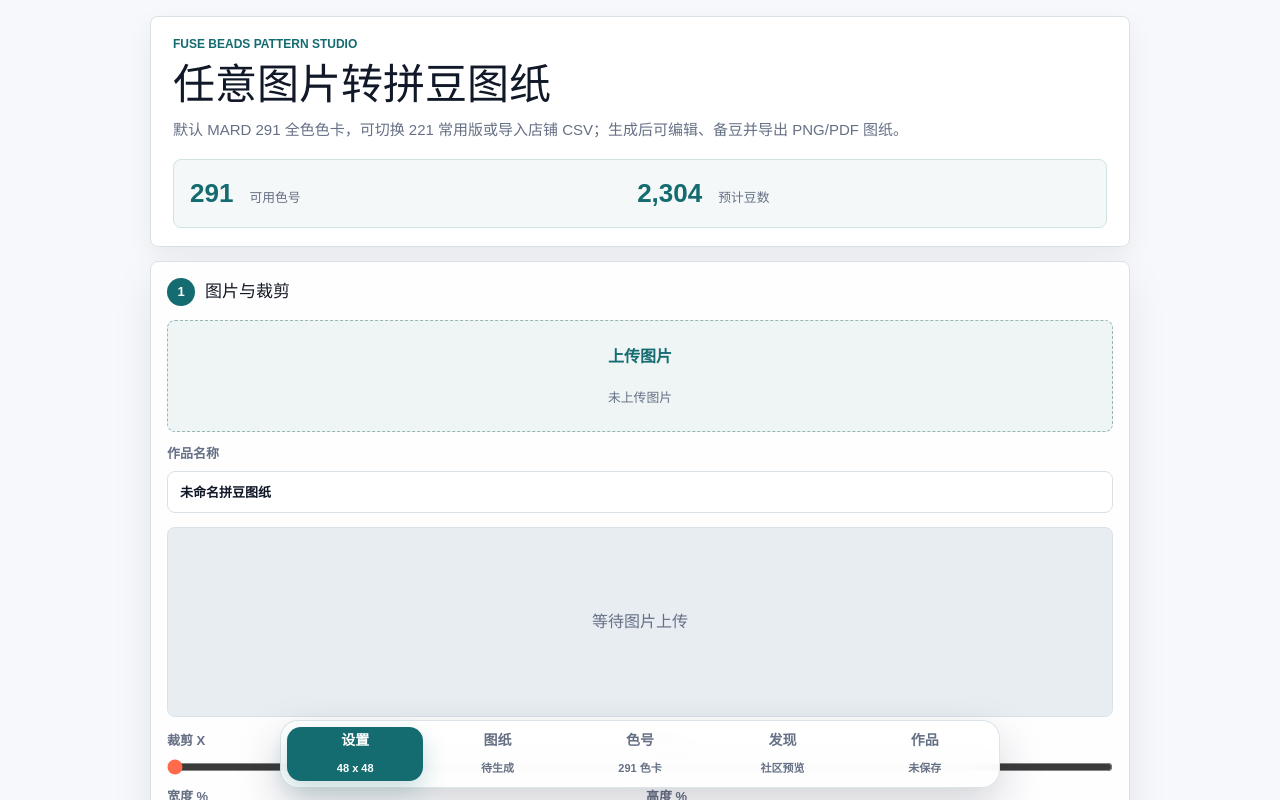
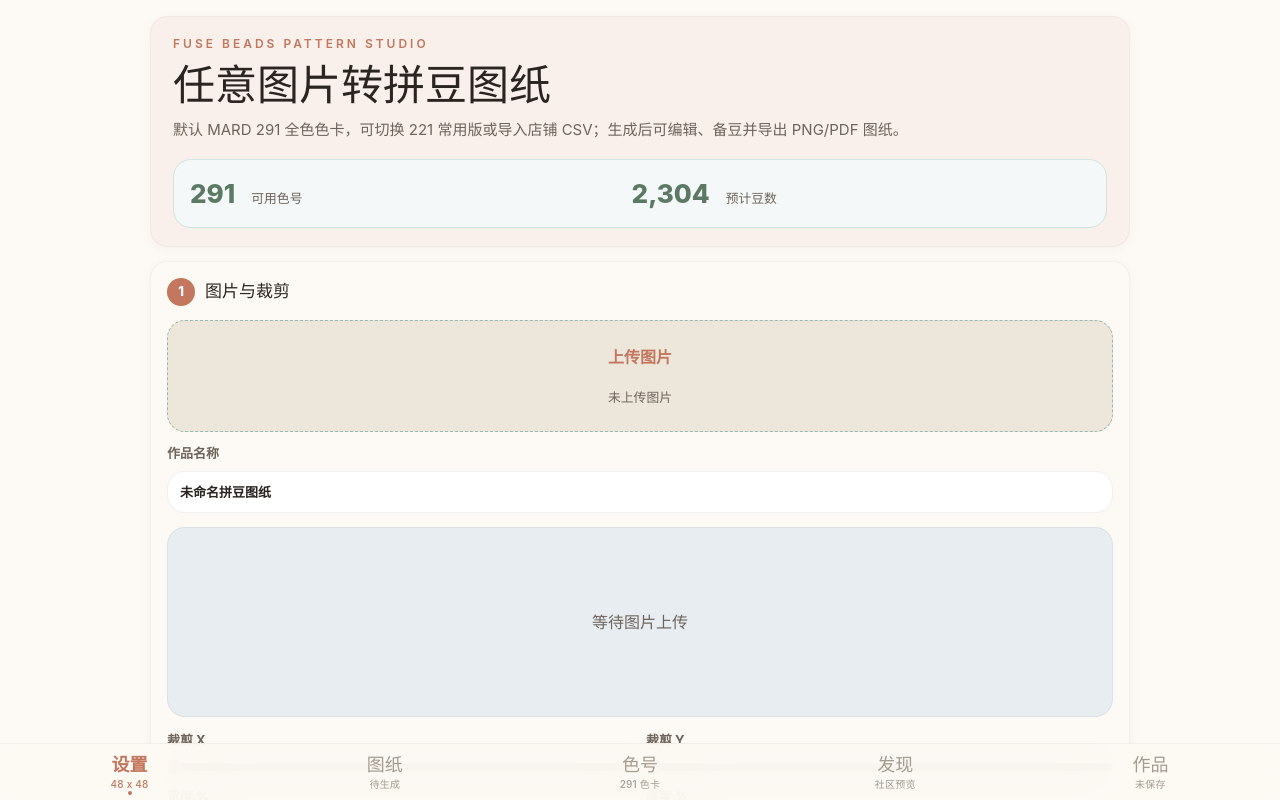
Before and after one commit to moirakk/bead-pattern-studio, a Next.js app: page / in a window 1280 px wide. Shown: the top 800 px of the page. Built offline with nearby package versions, Linux system fonts and the light colour scheme.

Commit message:
style: v5 设计系统迁移 — 陶土主色、暖色调 token、iOS Tab 栏、圆角升级

```diff
--- a/app/globals.css
+++ b/app/globals.css
@@ -1,24 +1,41 @@
 @import "tailwindcss";
 
 :root {
-  --background: #f7f8fb;
-  --foreground: #141824;
-  --panel: #ffffff;
-  --panel-strong: #eef5f4;
-  --line: #d9e1e7;
-  --muted: #667085;
-  --teal: #1f9a94;
-  --teal-dark: #146b70;
-  --coral: #ff6b4a;
-  --yellow: #f3c94b;
-  --ink: #111827;
+  /* v5 设计系统 token */
+  --background: #FDFAF5;
+  --foreground: #2A2521;
+  --panel: #FDFAF5;
+  --panel-strong: #EDE6DA;
+  --line: rgba(42,37,33,.06);
+  --muted: #6D645B;
+  --teal: #7B9A82;
+  --teal-dark: #5C7A63;
+  --coral: #C2775E;
+  --coral-dark: #A45F47;
+  --coral-soft: #E8C4B4;
+  --coral-wash: #F9F0EB;
+  --yellow: #F3C94B;
+  --ink: #2A2521;
+  --ink-2: #6D645B;
+  --ink-3: #A49C91;
+  --cream: #F6F1EA;
+  --warm: #EDE6DA;
+  --paper: #FDFAF5;
+  --r-card: 18px;
+  --r-pill: 24px;
+  --r-chip: 13px;
+  --ease-expo: cubic-bezier(.16,1,.3,1);
+  --ease-spring: cubic-bezier(.34,1.56,.64,1);
+  --safe-b: env(safe-area-inset-bottom, 0px);
+  --safe-t: env(safe-area-inset-top, 0px);
 }
 
 @theme inline {
   --color-background: var(--background);
   --color-foreground: var(--foreground);
-  --font-sans: Arial, "PingFang SC", "Microsoft YaHei", sans-serif;
-  --font-mono: "SFMono-Regular", Consolas, "Liberation Mono", monospace;
+  --font-sans: -apple-system, "SF Pro Text", "PingFang SC", "Noto Sans SC", sans-serif;
+  --font-serif: "Noto Serif SC", "Songti SC", Georgia, serif;
+  --font-mono: "SF Mono", ui-monospace, "SFMono-Regular", Consolas, monospace;
 }
 
 * {
@@ -29,7 +46,10 @@ body {
   margin: 0;
   background: var(--background);
   color: var(--foreground);
-  font-family: Arial, "PingFang SC", "Microsoft YaHei", sans-serif;
+  font-family: -apple-system, "SF Pro Text", "PingFang SC", "Noto Sans SC", sans-serif;
+  -webkit-font-smoothing: antialiased;
+  overscroll-behavior: none;
+  -webkit-tap-highlight-color: transparent;
 }
 
 button,
@@ -61,18 +81,18 @@ button:disabled {
   margin: 0 auto 14px;
   padding: 18px 22px;
   color: var(--ink);
-  background: #ffffff;
-  border: 1px solid var(--line);
-  border-radius: 8px;
-  box-shadow: 0 10px 28px rgba(17, 24, 39, 0.06);
+  background: var(--coral-wash);
+  border: 1px solid rgba(42, 37, 33, 0.04);
+  border-radius: var(--r-card);
+  box-shadow: 0 2px 12px rgba(42, 37, 33, 0.04);
 }
 
 .eyebrow {
   margin: 0 0 10px;
-  color: var(--teal-dark);
-  font-size: 12px;
-  font-weight: 700;
-  letter-spacing: 0;
+  color: var(--coral);
+  font-size: 12px;
+  font-weight: 600;
+  letter-spacing: 3px;
   text-transform: uppercase;
 }
 
@@ -100,7 +120,7 @@ button:disabled {
   padding: 14px 16px;
   background: #f4f8f8;
   border: 1px solid #cfe4e3;
-  border-radius: 8px;
+  border-radius: var(--r-card);
 }
 
 .hero-meter small {
@@ -119,10 +139,10 @@ button:disabled {
 
 .panel,
 .pattern-stage {
-  background: rgba(255, 255, 255, 0.92);
-  border: 1px solid var(--line);
-  border-radius: 8px;
-  box-shadow: 0 16px 40px rgba(17, 24, 39, 0.08);
+  background: var(--paper);
+  border: 1px solid rgba(42, 37, 33, 0.04);
+  border-radius: var(--r-card);
+  box-shadow: 0 2px 12px rgba(42, 37, 33, 0.04), 0 0 0 0.5px rgba(42, 37, 33, 0.02);
 }
 
 .panel-title h2,
@@ -166,7 +186,7 @@ button:disabled {
   height: 28px;
   place-items: center;
   color: #fff;
-  background: var(--teal-dark);
+  background: var(--coral);
   border-radius: 50%;
   font-size: 13px;
   font-weight: 800;
@@ -181,7 +201,7 @@ button:disabled {
   color: var(--ink);
   background: var(--panel-strong);
   border: 1px dashed #95b8b7;
-  border-radius: 8px;
+  border-radius: var(--r-card);
   text-align: center;
 }
 
@@ -190,10 +210,10 @@ button:disabled {
   gap: 4px;
   margin: 14px 0;
   padding: 12px 14px;
-  color: var(--teal-dark);
+  color: var(--coral);
   background: #eef8f6;
   border: 1px solid #bde2dd;
-  border-radius: 8px;
+  border-radius: var(--r-card);
 }
 
 .local-processing-note strong {
@@ -214,7 +234,7 @@ button:disabled {
 }
 
 .file-drop strong {
-  color: var(--teal-dark);
+  color: var(--coral);
 }
 
 .file-drop small {
@@ -241,12 +261,12 @@ button:disabled {
   color: var(--ink);
   background: #fff;
   border: 1px solid var(--line);
-  border-radius: 8px;
+  border-radius: var(--r-card);
 }
 
 .project-name-field input:focus {
   outline: 0;
-  border-color: var(--teal);
+  border-color: var(--coral);
   box-shadow: 0 0 0 3px rgba(31, 154, 148, 0.14);
 }
 
@@ -262,7 +282,7 @@ button:disabled {
   margin: 14px 0;
   background: #e8edf2;
   border: 1px solid var(--line);
-  border-radius: 8px;
+  border-radius: var(--r-card);
 }
 
 .source-preview:empty {
@@ -314,7 +334,7 @@ input[type="range"] {
 .image-adjustment-header button {
   min-height: 30px;
   padding: 0 10px;
-  color: var(--teal-dark);
+  color: var(--coral);
   background: #fff;
   border: 1px solid var(--line);
   border-radius: 7px;
@@ -373,7 +393,7 @@ input[type="range"] {
   color: var(--ink);
   background: #fff;
   border: 1px solid var(--line);
-  border-radius: 8px;
+  border-radius: var(--r-card);
 }
 
 .number-row input:disabled {
@@ -392,7 +412,7 @@ input[type="range"] {
 .toggle input {
   width: 18px;
   height: 18px;
-  accent-color: var(--teal);
+  accent-color: var(--coral);
 }
 
 .mode-field {
@@ -411,7 +431,7 @@ input[type="range"] {
   padding: 4px;
   background: #eef2f6;
   border: 1px solid var(--line);
-  border-radius: 8px;
+  border-radius: var(--r-card);
 }
 
 .mode-toggle button {
@@ -426,7 +446,7 @@ input[type="range"] {
 
 .mode-toggle button.active {
   color: #fff;
-  background: var(--teal-dark);
+  background: var(--coral);
   box-shadow: 0 6px 16px rgba(20, 107, 112, 0.18);
 }
 
@@ -460,7 +480,7 @@ input[type="range"] {
   color: #fff;
   background: var(--ink);
   border: 0;
-  border-radius: 8px;
+  border-radius: var(--r-card);
   font-weight: 800;
 }
 
@@ -469,7 +489,7 @@ input[type="range"] {
 }
 
 .export-actions button:nth-child(3) {
-  background: var(--teal-dark);
+  background: var(--coral);
 }
 
 .canvas-wrap {
@@ -483,7 +503,7 @@ input[type="range"] {
     #f9fbfd;
   background-size: 24px 24px;
   border: 1px solid var(--line);
-  border-radius: 8px;
+  border-radius: var(--r-card);
 }
 
 .pattern-canvas {
@@ -523,7 +543,7 @@ input[type="range"] {
   padding: 14px;
   background: #f2f7f7;
   border: 1px solid var(--line);
-  border-radius: 8px;
+  border-radius: var(--r-card);
 }
 
 .paint-bar > div:first-child {
@@ -555,7 +575,7 @@ input[type="range"] {
   color: var(--ink);
   background: #fff;
   border: 1px solid var(--line);
-  border-radius: 8px;
+  border-radius: var(--r-card);
   font-weight: 800;
 }
 
@@ -566,8 +586,8 @@ input[type="range"] {
 
 .edit-mode-toggle button.active {
   color: #fff;
-  background: var(--teal-dark);
-  border-color: var(--teal-dark);
+  background: var(--coral);
+  border-color: var(--coral);
 }
 
 .selection-actions {
@@ -594,7 +614,7 @@ input[type="range"] {
   width: 44px;
   height: 44px;
   border: 1px solid rgba(17, 24, 39, 0.25);
-  border-radius: 8px;
+  border-radius: var(--r-card);
 }
 
 .palette-preset-switch {
@@ -604,7 +624,7 @@ input[type="range"] {
   margin-top: 12px;
   padding: 4px;
   background: #eef2f4;
-  border-radius: 8px;
+  border-radius: var(--r-card);
 }
 
 .palette-preset-switch button {
@@ -619,7 +639,7 @@ input[type="range"] {
 
 .palette-preset-switch button.active {
   color: #fff;
-  background: var(--teal-dark);
+  background: var(--coral);
 }
 
 .palette-source {
@@ -627,10 +647,10 @@ input[type="range"] {
   gap: 4px;
   margin: 12px 0;
   padding: 10px 12px;
-  color: var(--teal-dark);
+  color: var(--coral);
   background: #eef8f6;
   border: 1px solid #91d7d1;
-  border-radius: 8px;
+  border-radius: var(--r-card);
   font-size: 12px;
 }
 
@@ -663,7 +683,7 @@ input[type="range"] {
   color: var(--ink);
   background: #fff;
   border: 1px solid var(--line);
-  border-radius: 8px;
+  border-radius: var(--r-card);
   font-size: 12px;
   font-weight: 800;
   text-align: left;
@@ -707,7 +727,7 @@ input[type="range"] {
   padding: 9px 10px;
   background: #f4f8f8;
   border: 1px solid var(--line);
-  border-radius: 8px;
+  border-radius: var(--r-card);
 }
 
 .kit-summary span {
@@ -731,7 +751,7 @@ input[type="range"] {
   padding: 8px;
   background: #f9fbfd;
   border: 1px solid var(--line);
-  border-radius: 8px;
+  border-radius: var(--r-card);
 }
 
 .swatch {
@@ -800,9 +820,9 @@ input[type="range"] {
   min-height: 38px;
   padding: 0 14px;
   color: #fff;
-  background: var(--teal-dark);
+  background: var(--coral);
   border: 0;
-  border-radius: 8px;
+  border-radius: var(--r-card);
   font-size: 13px;
   font-weight: 800;
 }
@@ -816,7 +836,7 @@ input[type="range"] {
 
 .portfolio-actions label {
   position: relative;
-  color: var(--teal-dark);
+  color: var(--coral);
   background: #fff;
   border: 1px solid #a8cac8;
   cursor: pointer;
@@ -831,7 +851,7 @@ input[type="range"] {
 }
 
 .portfolio-actions button:nth-of-type(1) {
-  color: var(--teal-dark);
+  color: var(--coral);
   background: #fff;
   border: 1px solid #a8cac8;
 }
@@ -855,7 +875,7 @@ input[type="range"] {
   color: #4d6970;
   background: #eef8f6;
   border: 1px solid #c6e4e1;
-  border-radius: 8px;
+  border-radius: var(--r-card);
   font-size: 12px;
   line-height: 1.5;
 }
@@ -874,7 +894,7 @@ input[type="range"] {
   padding: 12px 14px;
   background: #f4f8f8;
   border: 1px solid var(--line);
-  border-radius: 8px;
+  border-radius: var(--r-card);
 }
 
 .portfolio-summary span {
@@ -884,7 +904,7 @@ input[type="range"] {
 
 .portfolio-summary strong {
   overflow: hidden;
-  color: var(--teal-dark);
+  color: var(--coral);
   font-size: 17px;
   text-overflow: ellipsis;
   white-space: nowrap;
@@ -908,14 +928,14 @@ input[type="range"] {
   color: var(--ink);
   background: #fff;
   border: 1px solid var(--line);
-  border-radius: 8px;
+  border-radius: var(--r-card);
   outline: none;
 }
 
 .portfolio-library-tools input:focus,
 .portfolio-library-tools select:focus,
 .project-rename-form input:focus {
-  border-color: var(--teal);
+  border-color: var(--coral);
   box-shadow: 0 0 0 3px rgba(31, 154, 148, 0.12);
 }
 
@@ -933,7 +953,7 @@ input[type="range"] {
   padding: 10px;
   background: #f9fbfd;
   border: 1px solid var(--line);
-  border-radius: 8px;
+  border-radius: var(--r-card);
 }
 
 .saved-project img,
@@ -991,8 +1011,8 @@ input[type="range"] {
 
 .project-rename-form button:first-child {
   color: #fff;
-  background: var(--teal-dark);
-  border-color: var(--teal-dark);
+  background: var(--coral);
+  border-color: var(--coral);
 }
 
 .saved-project small {
@@ -1006,7 +1026,7 @@ input[type="range"] {
   min-height: 30px;
   margin-top: 7px;
   padding: 0 8px;
-  color: var(--teal-dark);
+  color: var(--coral);
   background: #eef8f6;
   border: 1px solid #c6e4e1;
   border-radius: 7px;
@@ -1027,15 +1047,15 @@ input[type="range"] {
   color: var(--ink);
   background: #fff;
   border: 1px solid var(--line);
-  border-radius: 8px;
+  border-radius: var(--r-card);
   font-size: 12px;
   font-weight: 800;
 }
 
 .saved-project-actions button:first-child {
   color: #fff;
-  background: var(--teal-dark);
-  border-color: var(--teal-dark);
+  background: var(--coral);
+  border-color: var(--coral);
 }
 
 .saved-project-actions .danger-confirm {
@@ -1053,7 +1073,7 @@ input[type="range"] {
   color: var(--muted);
   background: #f9fbfd;
   border: 1px dashed #b8c5ce;
-  border-radius: 8px;
+  border-radius: var(--r-card);
 }
 
 .portfolio-empty strong {
@@ -1082,7 +1102,7 @@ input[type="range"] {
 .community-draft-overview > span {
   width: fit-content;
   padding: 4px 8px;
-  color: var(--teal-dark);
+  color: var(--coral);
   background: #e9f6f4;
   border-radius: 6px;
   font-size: 11px;
@@ -1114,7 +1134,7 @@ input[type="range"] {
   padding: 14px;
   background: #f4f8f8;
   border: 1px solid #c6e4e1;
-  border-radius: 8px;
+  border-radius: var(--r-card);
 }
 
 .community-draft-overview {
@@ -1151,7 +1171,7 @@ input[type="range"] {
   color: var(--ink);
   background: #fff;
   border: 1px solid var(--line);
-  border-radius: 8px;
+  border-radius: var(--r-card);
   font-size: 12px;
   font-weight: 800;
 }
@@ -1159,8 +1179,8 @@ input[type="range"] {
 .community-draft-overview > div button:first-child,
 .community-save-draft {
   color: #fff;
-  background: var(--teal-dark);
-  border-color: var(--teal-dark);
+  background: var(--coral);
+  border-color: var(--coral);
 }
 
 .community-draft-summary,
@@ -1237,7 +1257,7 @@ input[type="range"] {
   color: var(--ink);
   background: #fff;
   border: 1px solid var(--line);
-  border-radius: 8px;
+  border-radius: var(--r-card);
   font: inherit;
   font-size: 13px;
 }
@@ -1263,7 +1283,7 @@ input[type="range"] {
   gap: 4px;
   padding: 4px;
   background: #e8efef;
-  border-radius: 8px;
+  border-radius: var(--r-card);
 }
 
 .community-policy-toggle button {
@@ -1275,8 +1295,8 @@ input[type="range"] {
 
 .community-policy-toggle button.active {
   color: #fff;
-  background: var(--teal-dark);
-  border-color: var(--teal-dark);
+  background: var(--coral);
+  border-color: var(--coral);
 }
 
 .community-save-draft {
@@ -1288,7 +1308,7 @@ input[type="range"] {
   padding: 9px 11px;
   color: var(--teal-dark) !important;
   background: #e3f3f1;
-  border-radius: 8px;
+  border-radius: var(--r-card);
   font-weight: 700;
 }
 
@@ -1306,7 +1326,7 @@ input[type="range"] {
   color: var(--ink);
   background: #fff;
   border: 1px solid var(--line);
-  border-radius: 8px;
+  border-radius: var(--r-card);
 }
 
 .community-view-tabs {
@@ -1314,7 +1334,7 @@ input[type="range"] {
   grid-template-columns: repeat(3, minmax(76px, 1fr));
   padding: 4px;
   background: #eef2f4;
-  border-radius: 8px;
+  border-radius: var(--r-card);
 }
 
 .community-view-tabs button {
@@ -1330,7 +1350,7 @@ input[type="range"] {
 
 .community-view-tabs button.active {
   color: #fff;
-  background: var(--teal-dark);
+  background: var(--coral);
 }
 
 .community-grid {
@@ -1345,7 +1365,7 @@ input[type="range"] {
   overflow: hidden;
   background: #fff;
   border: 1px solid var(--line);
-  border-radius: 8px;
+  border-radius: var(--r-card);
 }
 
 .community-preview-button {
@@ -1387,10 +1407,10 @@ input[type="range"] {
 .community-post-open {
   min-height: 36px;
   padding: 0 10px;
-  color: var(--teal-dark);
+  color: var(--coral);
   background: #e9f6f4;
   border: 1px solid #91d7d1;
-  border-radius: 8px;
+  border-radius: var(--r-card);
   font-size: 12px;
   font-weight: 800;
 }
@@ -1418,7 +1438,7 @@ input[type="range"] {
 }
 
 .community-post-actions button.active {
-  color: var(--teal-dark);
+  color: var(--coral);
   background: #e9f6f4;
   border-color: #91d7d1;
 }
@@ -1432,7 +1452,7 @@ input[type="range"] {
   color: var(--muted);
   background: #f9fbfd;
   border: 1px dashed #b8c5ce;
-  border-radius: 8px;
+  border-radius: var(--r-card);
 }
 
 .community-detail {
@@ -1443,7 +1463,7 @@ input[type="range"] {
 .community-back {
   min-height: 40px;
   padding: 0;
-  color: var(--teal-dark);
+  color: var(--coral);
   background: transparent;
   border: 0;
   font-size: 13px;
@@ -1472,7 +1492,7 @@ input[type="range"] {
 .community-detail-heading > small {
   width: fit-content;
   padding: 4px 8px;
-  color: var(--teal-dark);
+  color: var(--coral);
   background: #e9f6f4;
   border-radius: 6px;
   font-size: 11px;
@@ -1501,7 +1521,7 @@ input[type="range"] {
 .community-pattern-detail {
   max-height: 640px;
   border: 1px solid var(--line);
-  border-radius: 8px;
+  border-radius: var(--r-card);
 }
 
 .community-detail-actions {
@@ -1518,30 +1538,30 @@ input[type="range"] {
   color: var(--ink);
   background: #fff;
   border: 1px solid var(--line);
-  border-radius: 8px;
+  border-radius: var(--r-card);
   font-size: 13px;
   font-weight: 800;
 }
 
 .community-detail-actions button.active,
 .community-section-title button.active {
-  color: var(--teal-dark);
+  color: var(--coral);
   background: #e9f6f4;
   border-color: #91d7d1;
 }
 
 .community-detail-actions button.primary {
   color: #fff;
-  background: var(--teal-dark);
-  border-color: var(--teal-dark);
+  background: var(--coral);
+  border-color: var(--coral);
 }
 
 .community-notice {
   margin: 10px 0 0;
   padding: 10px 12px;
-  color: var(--teal-dark);
+  color: var(--coral);
   background: #e9f6f4;
-  border-radius: 8px;
+  border-radius: var(--r-card);
   font-size: 12px;
   font-weight: 700;
 }
@@ -1628,7 +1648,7 @@ input[type="range"] {
 }
 
 .community-color-list b {
-  color: var(--teal-dark);
+  color: var(--coral);
 }
 
 .community-section-title {
@@ -1737,54 +1757,70 @@ input[type="range"] {
   .mobile-tabbar {
     position: fixed;
     z-index: 30;
-    right: 16px;
-    bottom: calc(12px + env(safe-area-inset-bottom));
-    left: 16px;
+    right: 0;
+    bottom: 0;
+    left: 0;
     display: grid;
-    grid-template-columns: repeat(5, minmax(0, 1fr));
-    gap: 6px;
-    max-width: 720px;
-    margin: 0 auto;
-    padding: 6px;
-    background: rgba(255, 255, 255, 0.94);
-    border: 1px solid rgba(217, 225, 231, 0.9);
-    border-radius: 18px;
-    box-shadow: 0 18px 46px rgba(17, 24, 39, 0.18);
-    backdrop-filter: blur(18px);
+    grid-template-columns: repeat(5, 1fr);
+    padding: 6px 2px calc(6px + var(--safe-b));
+    background: rgba(253, 250, 245, 0.92);
+    border-top: 0.5px solid rgba(42, 37, 33, 0.05);
+    backdrop-filter: blur(24px) saturate(1.8);
+    -webkit-backdrop-filter: blur(24px) saturate(1.8);
   }
 
   .mobile-tabbar button {
-    display: grid;
-    gap: 2px;
+    display: flex;
+    flex-direction: column;
+    align-items: center;
+    gap: 3px;
     min-width: 0;
-    min-height: 54px;
-    place-items: center;
-    color: var(--muted);
+    min-height: 44px;
+    padding: 5px 0 2px;
+    color: var(--ink-3);
     background: transparent;
     border: 0;
-    border-radius: 14px;
-    font-weight: 800;
+    font-weight: 500;
+    position: relative;
+    -webkit-tap-highlight-color: transparent;
+    -webkit-touch-callout: none;
+    user-select: none;
+    transition: color 0.2s;
   }
 
   .mobile-tabbar button.active {
-    color: #fff;
-    background: var(--teal-dark);
-    box-shadow: 0 10px 24px rgba(20, 107, 112, 0.22);
+    color: var(--coral);
+    background: transparent;
+    box-shadow: none;
+    font-weight: 600;
+  }
+
+  .mobile-tabbar button.active::after {
+    content: "";
+    position: absolute;
+    bottom: -1px;
+    left: 50%;
+    width: 4px;
+    height: 4px;
+    border-radius: 50%;
+    background: var(--coral);
+    transform: translateX(-50%);
   }
 
   .mobile-tabbar span {
-    font-size: 14px;
+    font-size: 18px;
     line-height: 1.1;
   }
 
   .mobile-tabbar small {
     max-width: 100%;
     overflow: hidden;
-    font-size: 11px;
-    font-weight: 700;
+    font-size: 10px;
+    font-weight: 500;
     line-height: 1.2;
     text-overflow: ellipsis;
     white-space: nowrap;
+    letter-spacing: 0.2px;
   }
 
   .workspace {
--- a/package.json
+++ b/package.json
@@ -28,6 +28,8 @@
     "@capacitor/ios": "^8.4.2",
     "@capacitor/share": "^8.0.1",
     "@capacitor/status-bar": "^8.0.3",
+    "@next/swc-darwin-arm64": "^16.2.10",
+    "@next/swc-wasm-nodejs": "^16.2.10",
     "drizzle-orm": "0.45.2",
     "next": "16.2.10",
     "react": "19.2.6",
```
Also changed, not shown: 1 other file (tests, documents, lock files or other folders).
